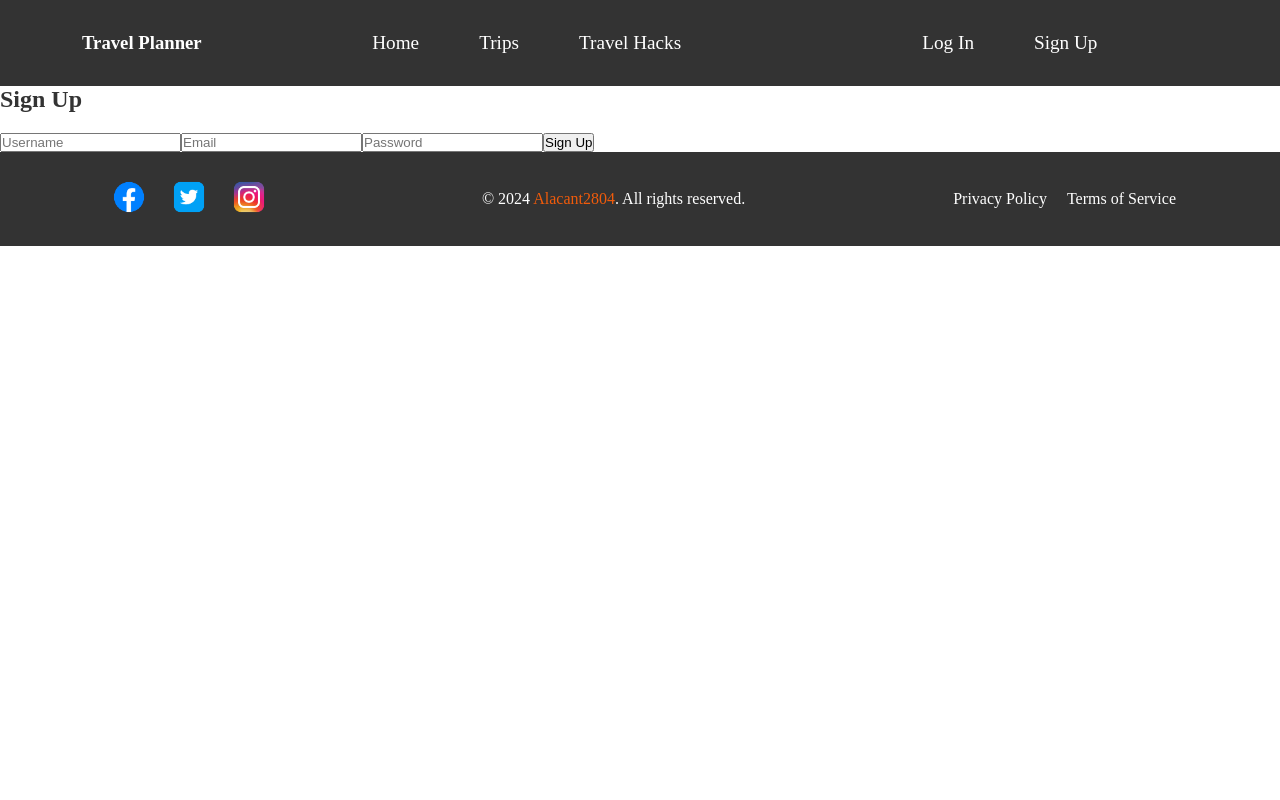
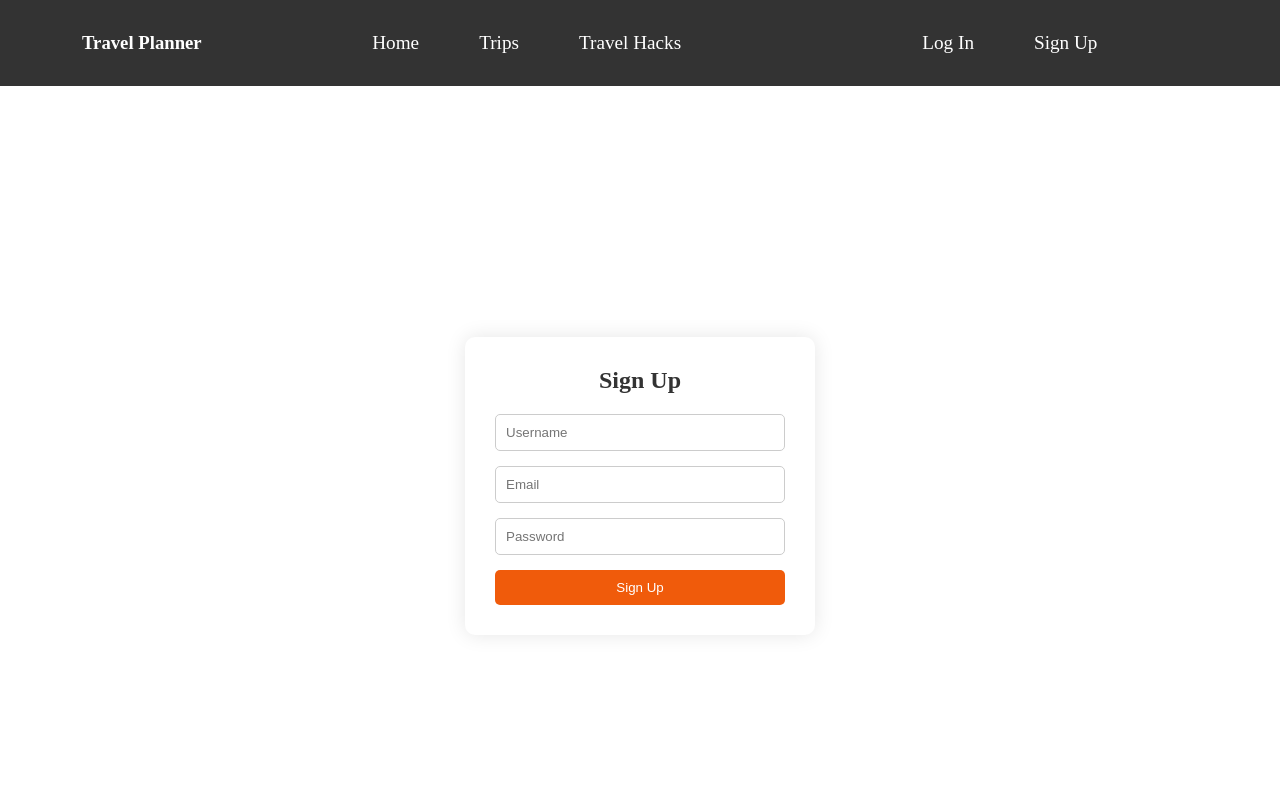
Before and after one commit to Alacant2804/Travel-App, a React (Vite) app in the folder travel-app/: page /sign-up in a window 1280 px wide. Shown: the top 800 px of the page. Built offline with nearby package versions, Linux system fonts and the light colour scheme.

Commit message:
Updated sign up form

```diff
--- /dev/null
+++ b/travel-app/src/SignUp.css
@@ -0,0 +1,47 @@
+.signup-container {
+    display: flex;
+    justify-content: center;
+    align-items: center;
+    height: 100vh;
+  }
+
+  .signup-box {
+    background-color: #fff;
+    padding: 30px;
+    border-radius: 10px;
+    box-shadow: 0 0 20px rgba(0, 0, 0, 0.1);
+    width: 350px;
+  }
+
+  .signup-heading {
+    text-align: center;
+    margin-bottom: 20px;
+    font-size: 24px;
+    color: #333;
+  }
+
+  .signup-form {
+    display: flex;
+    flex-direction: column;
+  }
+
+  .signup-input {
+    padding: 10px;
+    margin-bottom: 15px;
+    border: 1px solid #ccc;
+    border-radius: 5px;
+  }
+
+  .signup-button {
+    padding: 10px;
+    background-color: #f05b0b;
+    color: #fff;
+    border: none;
+    border-radius: 5px;
+    cursor: pointer;
+    transition: background-color 0.3s ease;
+  }
+
+  .signup-button:hover {
+    background-color: #d94c09;
+  }
--- a/travel-app/src/SignUp.jsx
+++ b/travel-app/src/SignUp.jsx
@@ -1,5 +1,6 @@
 import React, { useState, useContext } from 'react';
 import { AuthContext } from './AuthContext';
+import './SignUp.css';
 
 export default function SignUp() {
   const [username, setUsername] = useState('');
@@ -18,14 +19,16 @@ export default function SignUp() {
   };
 
   return (
-    <div>
-      <h2>Sign Up</h2>
-      <form onSubmit={handleSubmit}>
-        <input type="text" value={username} onChange={(e) => setUsername(e.target.value)} placeholder="Username" required />
-        <input type="email" value={email} onChange={(e) => setEmail(e.target.value)} placeholder="Email" required />
-        <input type="password" value={password} onChange={(e) => setPassword(e.target.value)} placeholder="Password" required />
-        <button type="submit">Sign Up</button>
-      </form>
+    <div className="signup-container">
+      <div className="signup-box">
+        <h2 className="signup-heading">Sign Up</h2>
+        <form onSubmit={handleSubmit} className="signup-form">
+          <input type="text" value={username} onChange={(e) => setUsername(e.target.value)} placeholder="Username" required className="signup-input" />
+          <input type="email" value={email} onChange={(e) => setEmail(e.target.value)} placeholder="Email" required className="signup-input" />
+          <input type="password" value={password} onChange={(e) => setPassword(e.target.value)} placeholder="Password" required className="signup-input" />
+          <button type="submit" className="signup-button">Sign Up</button>
+        </form>
+      </div>
     </div>
   );
 }
```
